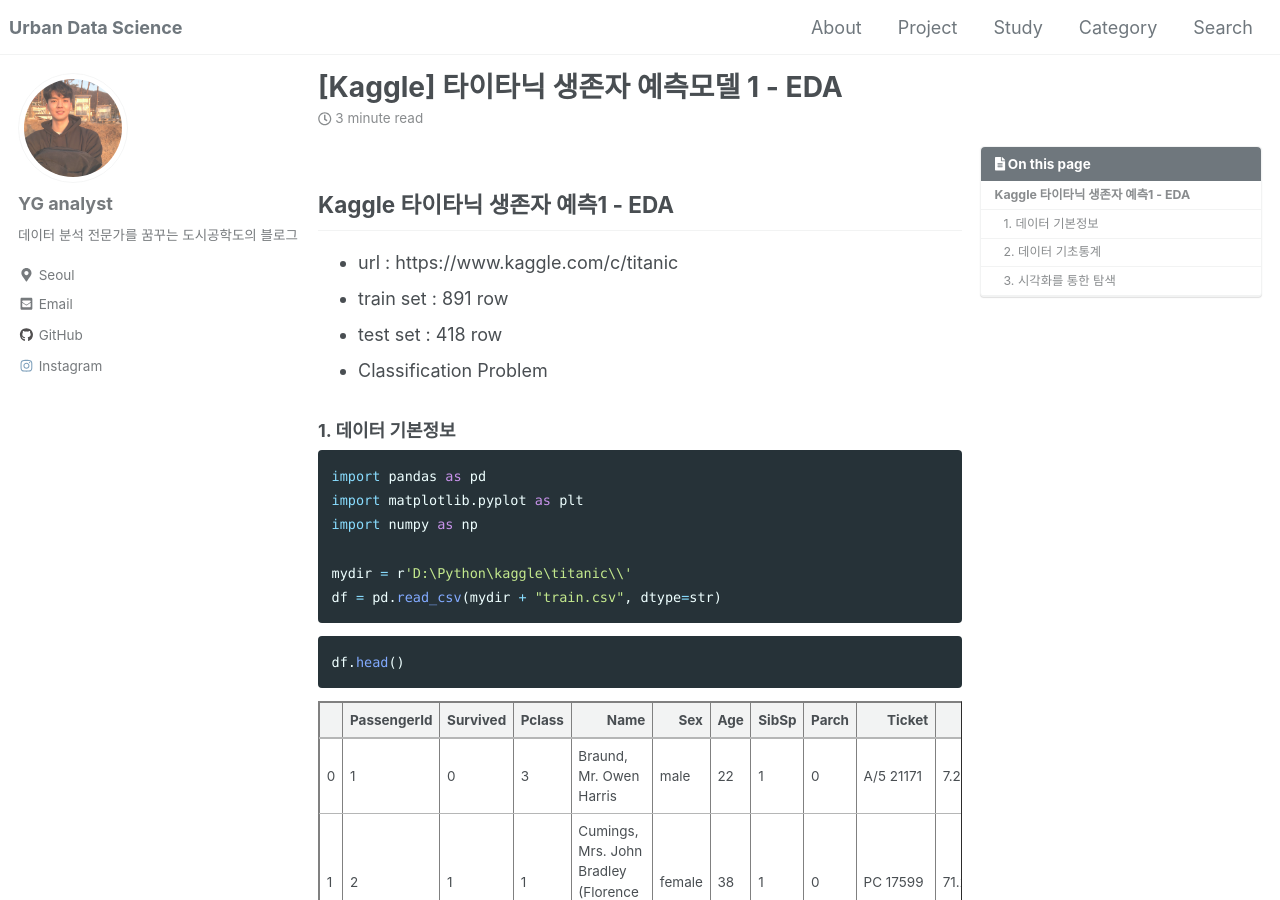
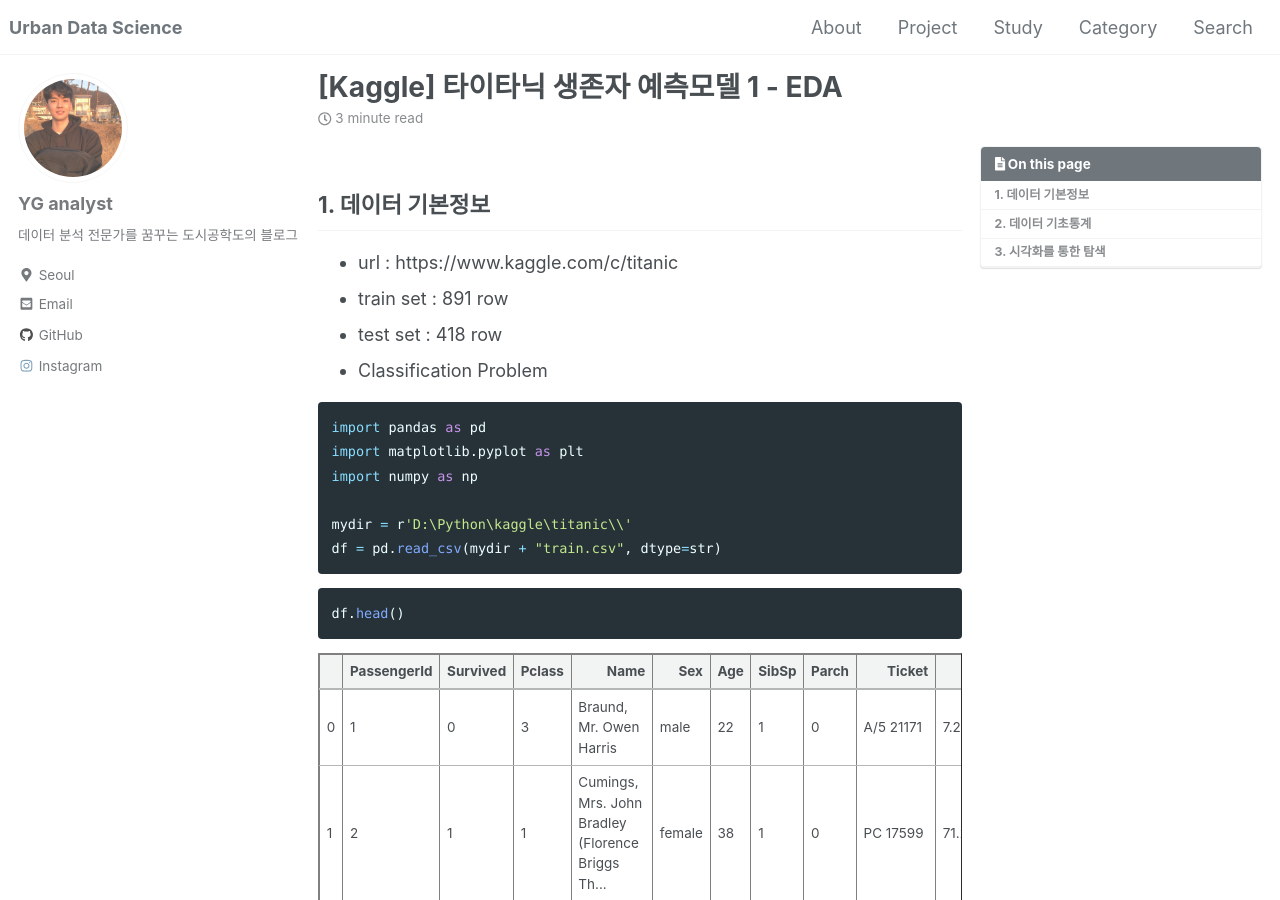
Before and after one commit to yganalyst/yganalyst.github.io, a Jekyll site: the page built from _posts/2019-12-01-kaggle_titanic_1.md, in a window 1280 px wide and 900 px high. Built offline with Jekyll 4.4.1, drawn with Linux system fonts in a browser that asks for light colours; cached includes are drawn as plain includes; nearby versions of some CDN libraries; comment, search, counter and statistics services are not loaded.

Commit message:
fixed text

````diff
--- a/_posts/2019-12-01-kaggle_titanic_1.md
+++ b/_posts/2019-12-01-kaggle_titanic_1.md
@@ -28,16 +28,13 @@
 last_modified_at: 2019-12-01T19:00-19:30
 ---
 
-
-## Kaggle 타이타닉 생존자 예측1 - EDA
+## 1. 데이터 기본정보
 
 - url : https://www.kaggle.com/c/titanic
 - train set : 891 row
 - test set : 418 row
 - Classification Problem
 
-
-### 1. 데이터 기본정보
 
 ```python
 import pandas as pd
@@ -190,7 +187,7 @@
 > 티켓 정보(Ticket)는 활용할 방법이 딱히 떠오르지 않는다.
 > 승객 이름(Name)에서는 Mrs, Mr, Miss 등을 뽑아내서 쓸 수 있을 것 같다.
 
-### 2. 데이터 기초통계
+## 2. 데이터 기초통계
 
 개인적으로는 데이터를 read해 올 때, 처음에는 값들을 있는 그대로 가져오기 위해 `dtype=str`로 모든 값을 문자형으로 불러오는 편이다.
 이제 필요한 컬럼의 타입을 변경하자
@@ -424,7 +421,7 @@
 
 > 승객 연령(Age), 승선항구(Embarked)의 경우 결측값에 대한 처리가 필요할 것 같다.(삭제하거나, 대체하거나)
 
-### 3. 시각화를 통한 탐색
+## 3. 시각화를 통한 탐색
 
 우선 각 변수별로 생존여부와 어떤 관계가 있는지 간단하게 시각화를 통해 파악을 시작해보자.
 
````
